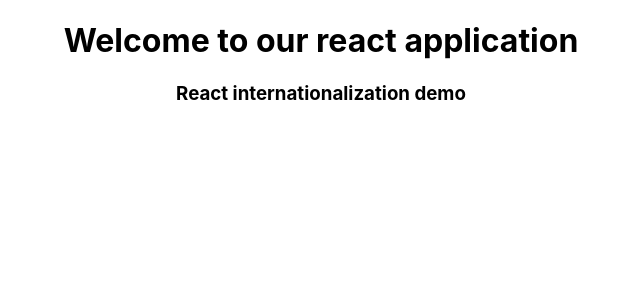
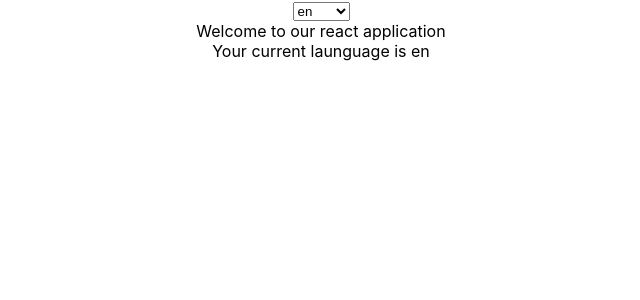
Before and after one commit to isNan909/React-Intl, a React (Create React App) app: page / in a window 1280 px wide. Shown: the top 300 px of the page, without its empty margins (319-959 px from the left). Built offline with nearby package versions, Linux system fonts and the light colour scheme.

Commit message:
added simple translation

```diff
--- a/src/App.css
+++ b/src/App.css
@@ -1,38 +1,4 @@
-.App {
+#root {
   text-align: center;
+  margin: 0 auto;
 }
-
-.App-logo {
-  height: 40vmin;
-  pointer-events: none;
-}
-
-@media (prefers-reduced-motion: no-preference) {
-  .App-logo {
-    animation: App-logo-spin infinite 20s linear;
-  }
-}
-
-.App-header {
-  background-color: #282c34;
-  min-height: 100vh;
-  display: flex;
-  flex-direction: column;
-  align-items: center;
-  justify-content: center;
-  font-size: calc(10px + 2vmin);
-  color: white;
-}
-
-.App-link {
-  color: #61dafb;
-}
-
-@keyframes App-logo-spin {
-  from {
-    transform: rotate(0deg);
-  }
-  to {
-    transform: rotate(360deg);
-  }
-}
--- a/src/App.js
+++ b/src/App.js
@@ -1,17 +1,43 @@
-import React from 'react';
-import { IntlProvider } from 'react-intl';
-// import { LocaleContext } from './LocaleContext';
-import Translate from './components/translate';
+import React, { useState } from 'react';
+import { IntlProvider, FormattedMessage } from 'react-intl';
 import './App.css';
 
+const message = {
+  en: {
+    heading: 'Welcome to our react application',
+    subheading: 'Your current launguage is {name}',
+  },
+  polish: {
+    heading: 'Witamy w naszej aplikacji react',
+    subheading: 'Twój obecny launguage jest {name}',
+  },
+};
+
 function App() {
-  // const [locale] = React.useContext(LocaleContext);
+  const [name, setName] = useState('en');
+  const [locale, setLocale] = useState('en');
+
+  const handleChange = (e) => {
+    setName(e.target.value);
+    setLocale(e.target.value);
+  };
+
   return (
-    <IntlProvider locale="en" messages={{ en: [], nep: [] }}>
-      <div className="App">
-        <Translate />
-      </div>
-    </IntlProvider>
+    <>
+      <select onChange={handleChange} defaultValue={locale}>
+        {['en', 'polish'].map((x) => (
+          <option key={x}>{x}</option>
+        ))}
+      </select>
+
+      <IntlProvider locale={locale} messages={message[locale]}>
+        <div>
+          <FormattedMessage id="heading" values={{ name }} />
+          <br/>
+          <FormattedMessage id="subheading" values={{ name }} />
+        </div>
+      </IntlProvider>
+    </>
   );
 }
 
--- a/src/components/translate.js
+++ /dev/null
@@ -1,28 +0,0 @@
-import React from 'react';
-import { defineMessages, FormattedMessage } from 'react-intl';
-
-const messages = defineMessages({
-  heading: {
-    id: 'Heading',
-    defaultMessage: 'Welcome to our react application',
-  },
-  subHeading: {
-    id: 'Subheading',
-    defaultMessage: 'React internationalization demo',
-  },
-});
-
-const Translate = (props) => {
-  return (
-    <>
-      <h1>
-        <FormattedMessage {...messages.heading} />
-      </h1>
-      <h3>
-        <FormattedMessage {...messages.subHeading} />
-      </h3>
-    </>
-  );
-};
-
-export default Translate;
```
Also changed, not shown: src/LocaleContext.js (deleted, +0 -12 lines), src/data.js (added, +12 -0 lines).
